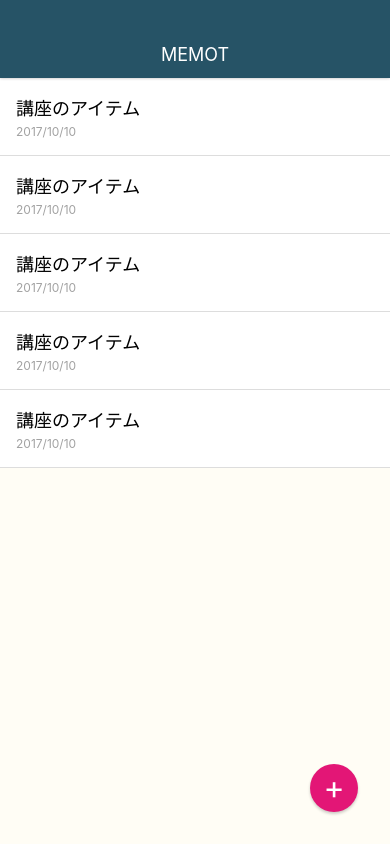
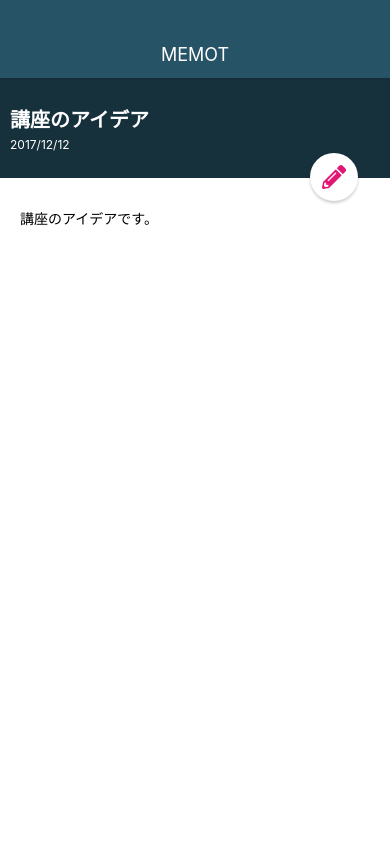
Before and after one commit to KazumasaHayashi/MemoApp, a React Native app: screen / in a window 390 px wide. Built offline with nearby package versions, Linux system fonts and the light colour scheme.

Commit message:
Add icon font

```diff
--- a/App.js
+++ b/App.js
@@ -3,13 +3,13 @@
 import { StyleSheet, View } from 'react-native';
 
 import Appbar from './src/components/Appbar';
-import MemoListScreen from './src/screens/MemoListScreen';
+import MemoDetailScreen from './src/screens/MemoDetailScreen';
 
 export default function App() {
   return (
     <View style={styles.container}>
       <Appbar />
-      <MemoListScreen />
+      <MemoDetailScreen />
 
     </View>
   );
--- a/package.json
+++ b/package.json
@@ -8,7 +8,9 @@
     "eject": "expo eject"
   },
   "dependencies": {
+    "@expo/vector-icons": "^10.2.0",
     "expo": "~38.0.8",
+    "expo-font": "^8.2.2",
     "expo-status-bar": "^1.0.2",
     "react": "~16.11.0",
     "react-dom": "~16.11.0",
--- a/src/elements/CircleButton.js
+++ b/src/elements/CircleButton.js
@@ -1,7 +1,27 @@
 import React from 'react';
-import { StyleSheet, View, Text } from 'react-native';
+import { StyleSheet, View } from 'react-native';
+import * as Font from 'expo-font';
+import { createIconSet } from '@expo/vector-icons';
+import fontAwesome from '../../assets/fonts/fa-solid-900.ttf';
+
+
+const CustomIcon = createIconSet({
+    pencil: '\uf303',
+    plus: '\uf067',
+}, 'FontAwesome');
 
 class CircleButton extends React.Component {
+    state = {
+        fontLoaded: false,
+    }
+
+    async componentDidMount() {
+        await Font.loadAsync({
+            FontAwesome: fontAwesome,
+        });
+        this.setState({ fontLoaded: true });
+    }
+
     render() {
         const { style, color } = this.props;
 
@@ -15,9 +35,13 @@
 
         return (
             <View style={[styles.circleButton, style, { backgroundColor: bgColor }]}>
-                <Text style={[styles.circleButtonTitle, { color: textColor }]}>
-                    {this.props.children}
-                </Text>
+                {
+                    this.state.fontLoaded ? (
+                        <CustomIcon name={this.props.name} style={[styles.circleButtonTitle, { color: textColor }]} />
+
+                    ) : null
+                }
+
             </View >
         )
     };
@@ -43,7 +67,8 @@
         zIndex: 10,
     },
     circleButtonTitle: {
-        fontSize: 32,
+        fontFamily: 'FontAwesome',
+        fontSize: 24,
         lineHeight: 32,
         color: '#fff',
     },
--- a/src/screens/MemoDetailScreen.js
+++ b/src/screens/MemoDetailScreen.js
@@ -23,7 +23,7 @@
                     </Text>
                 </View>
 
-                <CircleButton color="white" style={styles.editButton}>+</CircleButton>
+                <CircleButton name="pencil" color="white" style={styles.editButton} />
 
             </View>
 
--- a/src/screens/MemoListScreen.js
+++ b/src/screens/MemoListScreen.js
@@ -11,7 +11,7 @@
 
                 <MemoList />
 
-                <CircleButton>+</CircleButton>
+                <CircleButton name="plus" />
 
             </View>
         );
```
Also changed, not shown: assets/fonts/fa-solid-900.ttf (added).
